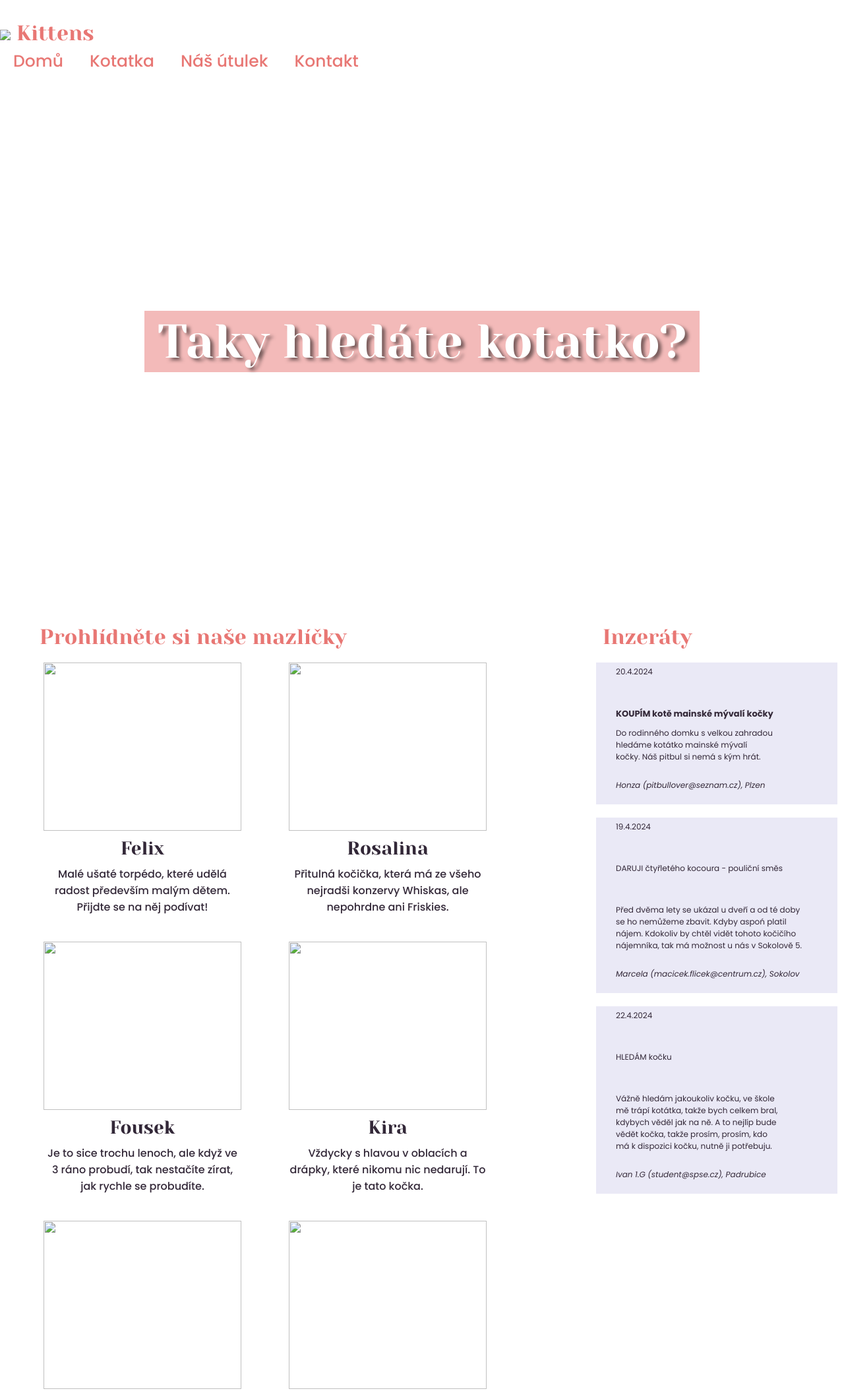
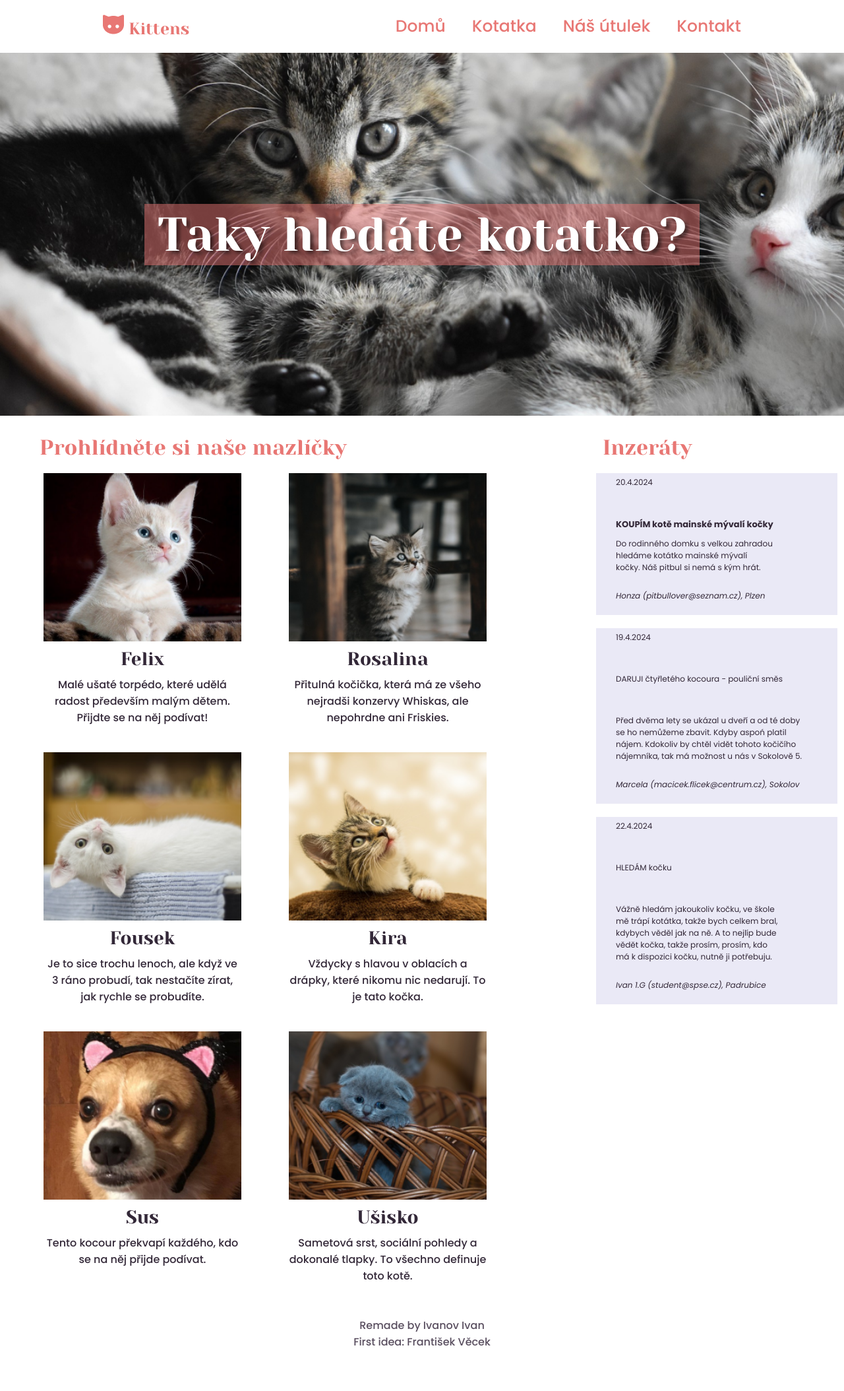
Before and after one commit to IvanovIvaan/01-WEB, a plain HTML site: page index.html in a window 1280 px wide. Shown: the top 2108 px of the page at 66% size. After the commit the page ends 2046 px from the top, so only its background shows below. Drawn offline with Linux system fonts and the light colour scheme.

Commit message:
commit no.3

```diff
--- a/index.html
+++ b/index.html
@@ -3,14 +3,14 @@
 <head>
     <meta charset="UTF-8">
     <meta name="viewport" content="width=device-width, initial-scale=1.0">
-    <title>Document</title>
+    <title>kot`atka</title>
     <link rel="stylesheet" href="style.css">
 </head>
 <body>
-    <div class="banner"></div>
+    <div class="banner">
         <div class="logo">
             <h1>
-                <img src="images/icons8-cat-head-24.png">
+                <img src="images/icon.png">
                 Kittens
             </h1>
         </div>
@@ -35,7 +35,7 @@
             <div class="wrap_row">
             <!-- <div class="first_row"> -->
                 <div class="flex_object">
-                    <img src="images/kitty-cat-kitten-pet-45201 copy.jpeg">
+                    <img src="images/kit1.png">
                     <h2>Felix</h2>
                     <p>
                         Malé ušaté torpédo, které udělá
@@ -44,7 +44,7 @@
                     </p>
                 </div>
                 <div class="flex_object">
-                    <img src="images/in-out-cats-mem.rlkvh74wuxrp..jpg">
+                    <img src="images/kit2.png">
                     <h2>Rosalina</h2>
                     <p>
                         Přitulná kočička, která má ze všeho nejradši
@@ -52,7 +52,7 @@
                     </p>
                 </div>
                 <div class="flex_object">
-                    <img src="images/scale_1200.jpg">
+                    <img src="images/kit3.png">
                     <h2>Fousek</h2>
                     <p>
                         Je to sice trochu lenoch,
@@ -66,7 +66,7 @@
 
             <!-- <div class="second_row"> -->
                 <div class="flex_object">
-                    <img src="images/britanskaya-3.jpg">
+                    <img src="images/kit4.png">
                     <h2>Kira</h2>
                     <p>
                         Vždycky s hlavou v oblacích a drápky,
@@ -74,7 +74,7 @@
                     </p>
                 </div>
                 <div class="flex_object">
-                    <img src="images/vzglyad-chernogo-kota-na-chernom-fone.jpg">
+                    <img src="images/kit5.png">
                     <h2>Sus</h2>
                     <p>
                         Tento kocour překvapí každého,
@@ -82,7 +82,7 @@
                     </p>
                 </div>
                 <div class="flex_object">
-                    <img src="images/zr3Iiw7fZyTX1Nr8XgMXg3uJlm8O6aJkVNfOdmYY.jpeg">
+                    <img src="images/kit6.png">
                     <h2>Ušisko</h2>
                     <p>
                         Sametová srst, sociální pohledy a
--- a/style.css
+++ b/style.css
@@ -47,7 +47,7 @@ a {
     justify-content: space-around;
     padding: 16px 0;
     max-width: 2560px;
-    /* margin: auto; */
+    margin: auto;
     position: relative;
 }
 
@@ -57,10 +57,10 @@ a {
 }
 
 .big_image {
-    background-image: url(images/background.jpg);
+    background-image: url(images/background.png);
     background-repeat: no-repeat;
     background-size: cover;
-    height: 800px;
+    height: 550px;
     width: auto;
 
     display: flex;
@@ -184,7 +184,8 @@ a {
     margin: 20px;
     height: fit-content;
     width: 100%;
-    max-width: 500px;
+    /* max-width: 400px; */
+    margin-right: 300px;
     justify-content: flex-start;
 }
 
@@ -203,6 +204,7 @@ a {
 
 @media (max-width: 780px) {
     .banner {
+        background-color: #E87774;
         flex-direction: column;
         justify-content: center;
         align-items: center;
@@ -212,6 +214,12 @@ a {
     .banner h1, a {
         margin: 5px 20px;
         font-size: 40px;
+        color: white;
+    }
+
+    .banner h1 {
+        display: flex;
+        align-items: center;
     }
 
     .menu {
@@ -271,5 +279,6 @@ a {
         height: 30%;
         width: 100%;
         justify-content: center;
+        max-width: 100%;
     }
 }
```
Also changed, not shown: images/background.png (added), images/icon.png (added), images/kit1.png (added), images/kit2.png (added), images/kit3.png (added), images/kit4.png (added), images/kit5.png (added), images/kit6.png (added).
